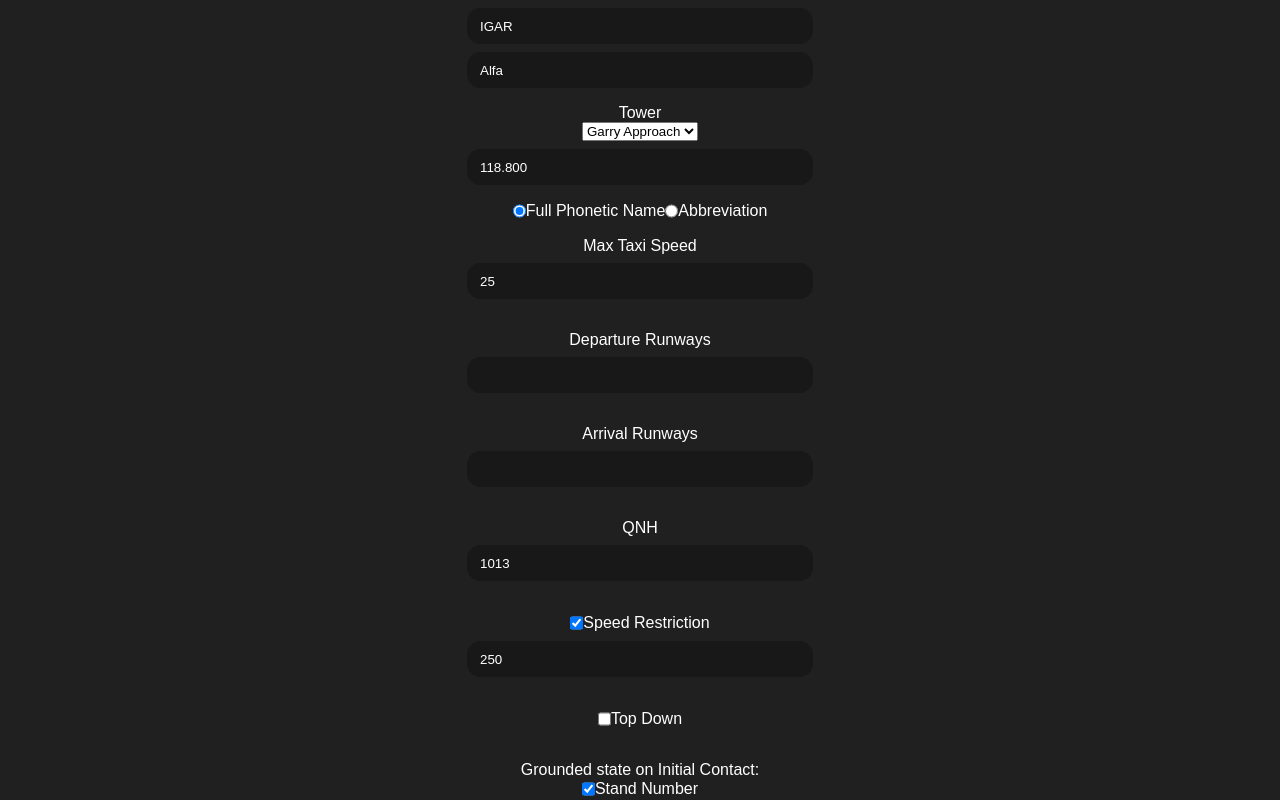
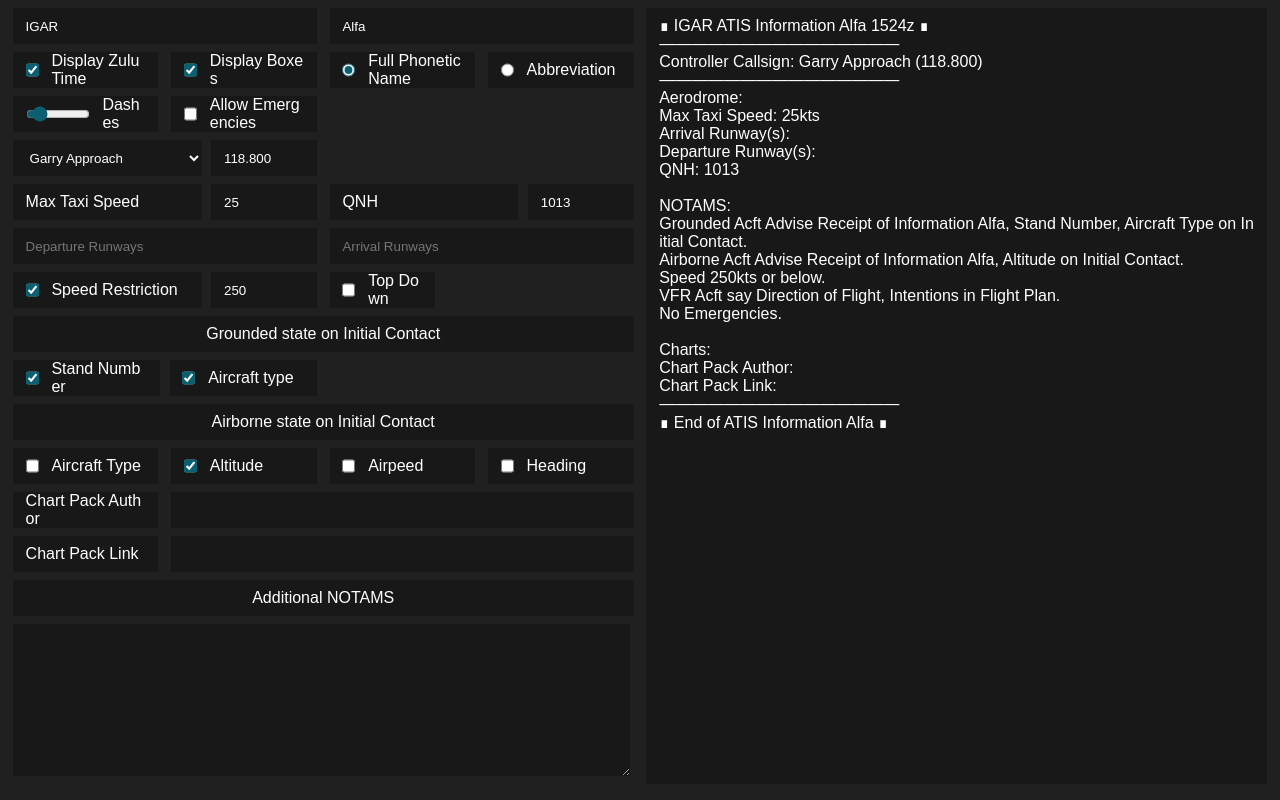
Before and after one commit to FormicAcidGD/atisgen, a Vue app: page / in a window 1280 px wide. Shown: the top 800 px of the page. Built offline with nearby package versions, Linux system fonts and the light colour scheme.

Commit message:
Update UI

```diff
--- a/src/App.vue
+++ b/src/App.vue
@@ -1,121 +1,150 @@
 <template>
-  <div class="vflex">
+    <div class="body">
+        <div class="vflex options">
+            <div class="hflex">
                 <SearchField :value="atis.airport" placeholder="Airport" :items="airports" :display-text="i => getAirport(i).friendlyName" @change="v => {atis.airport = v; atis.towerCallsign = getAirport(v).towerCallsigns[0]; atis.towerFrequency = getAirport(v).defaultTowerFrequency; atis.groundFrequency = getAirport(v).defaultGroundFrequency}"></SearchField>
                 <SearchField :value="atis.information" placeholder="Information" :items="phonetics" :display-text="i => `${i} (${getPhonetic(i)})`" @change="v => atis.information = v"></SearchField>
-    <div class="vflex section">
-        <div class="hflex">
-            <div class="vflex">
-                <p>Tower</p>
-                <select @change="v => atis.towerCallsign = (v.currentTarget as HTMLInputElement).value">
-                    <option :value="i" v-for="i in getAirport(atis.airport).towerCallsigns">{{ i }}</option>
-                </select>
-                <input type="text" placeholder="Tower Frequency" v-model="atis.towerFrequency">
-            </div>
-
-        </div>
-        <div class="hflex" @click="atis.hasGround = !atis.hasGround" v-if="getAirport(atis.airport).hasGround">
-            <input type="checkbox" :checked="atis.hasGround">
-            <p>Ground Controller</p>
-        </div>
-        <input type="text" placeholder="Ground Frequency" v-if="atis.hasGround && getAirport(atis.airport).hasGround" v-model="atis.groundFrequency">
             </div>
             <div class="hflex">
-        <div class="hflex" name="info" @click="atis.phoneticAbbr = false">
+                <div class="hflex boxed half" @click="atis.zuluTime = !atis.zuluTime">
+                    <input type="checkbox" :checked="atis.zuluTime">
+                    <p>Display Zulu Time</p>
+                </div>
+                <div class="hflex boxed half" @click="atis.boxes = !atis.boxes">
+                    <input type="checkbox" :checked="atis.boxes">
+                    <p>Display Boxes</p>
+                </div>
+                <div class="hflex boxed half" name="info" @click="atis.phoneticAbbr = false">
                     <input type="radio" :checked="!atis.phoneticAbbr">
                     <p>Full Phonetic Name</p>
                 </div>
-        <div class="hflex" name="info" @click="atis.phoneticAbbr = true">
+                <div class="hflex boxed half" name="info" @click="atis.phoneticAbbr = true">
                     <input type="radio" :checked="atis.phoneticAbbr">
                     <p>Abbreviation</p>
                 </div>
             </div>
-    <div class="vflex section">
+            <div class="hflex">
+                <div class="hflex boxed half">
+                    <input type="range" min="10" max="50" v-model="atis.dashes" :style="{width: '5vw'}">
+                    <p>Dashes</p>
+                </div>
+                <div class="hflex boxed half" @click="atis.emergencies = !atis.emergencies">
+                    <input type="checkbox" :checked="atis.emergencies">
+                    <p>Allow Emergencies</p>
+                </div>
+                <div class="hflex boxed half hidden"></div>
+                <div class="hflex boxed half hidden"></div>
+            </div>
+            <div class="hflex">
+                <div class="hflex smallgap">
+                    <select @change="v => atis.towerCallsign = (v.currentTarget as HTMLInputElement).value">
+                                <option :value="i" v-for="i in getAirport(atis.airport).towerCallsigns">{{ i }}</option>
+                    </select>
+                    <input type="text" placeholder="Tower Frequency" v-model="atis.towerFrequency" class="shortened">
+                </div>
+                <div class="hflex smallgap">
+                    <div class="hflex medium boxed" @click="atis.hasGround = !atis.hasGround" v-if="getAirport(atis.airport).hasGround">
+                        <input type="checkbox" :checked="atis.hasGround">
+                        <p>Ground Controller</p>
+                    </div>
+                    <input type="text" class="shortened" placeholder="Ground Frequency" v-if="atis.hasGround && getAirport(atis.airport).hasGround" v-model="atis.groundFrequency">
+                </div>
+            </div>
+            <div class="hflex">
+                <div class="hflex smallgap">
+                    <div class="boxed medium hflex">
                         <p>Max Taxi Speed</p>
-        <input type="number" v-model="atis.taxiSpeed">
                     </div>
-    <div class="vflex section">
-        <p>Departure Runways</p>
-        <input type="text" v-model="atis.depRunways">
+                    <input type="number" v-model="atis.taxiSpeed" class="shortened" placeholder="Max Taxi Speed">
                 </div>
-    <div class="vflex section">
-        <p>Arrival Runways</p>
-        <input type="text" v-model="atis.arrRunways">
+                <div class="hflex smallgap">
+                    <div class="boxed medium hflex">
+                        <p>QNH</p>
                     </div>
-    <div class="vflex section">
-        <p>QNH</p>
-        <input type="number" v-model="atis.qnh">
+                    <input type="number" v-model="atis.qnh" class="shortened" placeholder="QNH">
                 </div>
-    <div class="vflex section">
-        <div class="hflex" @click="atis.speedLimit = !atis.speedLimit">
+            </div>
+            <div class="hflex">
+                <input type="number" v-model="atis.depRunways" placeholder="Departure Runways">
+                <input type="number" v-model="atis.arrRunways" placeholder="Arrival Runways">
+            </div>
+            <div class="hflex">
+                <div class="hflex smallgap">
+                    <div class="hflex medium boxed" @click="atis.speedLimit = !atis.speedLimit">
                         <input type="checkbox" :checked="atis.speedLimit">
                         <p>Speed Restriction</p>
                     </div>
-        <input type="number" v-model="atis.speed" v-if="atis.speedLimit">
+                    <input type="text" class="shortened" placeholder="Speed Limit" v-if="atis.speedLimit" v-model="atis.speed">
                 </div>
-    <div class="section vflex">
-        <div class="hflex" @click="atis.topDown = !atis.topDown">
+                <div class="hflex smallgap">
+                    <div class="hflex shortened boxed" @click="atis.topDown = !atis.topDown">
                         <input type="checkbox" :checked="atis.topDown">
                         <p>Top Down</p>
                     </div>
-        <input type="text" v-model="atis.topDownText" v-if="atis.topDown">
+                    <input type="text" class="medium" placeholder="Top Down Airports" v-if="atis.topDown" v-model="atis.topDownText">
                 </div>
-    <div class="section vflex">
-        <p>Grounded state on Initial Contact:</p>
-        <div class="hflex" @click="atis.groundedStand = !atis.groundedStand">
+            </div>
+            <div class="vflex boxed long">
+                <div class = "hflex long">
+                    <p>Grounded state on Initial Contact</p>
+                </div>
+            </div>
+            <div class="hflex smallgap">
+                <div class="hflex boxed half" @click="atis.groundedStand = !atis.groundedStand">
                     <input type="checkbox" :checked="atis.groundedStand">
                     <p>Stand Number</p>
                 </div>
-        <div class="hflex" @click="atis.groundedType = !atis.groundedType">
+                <div class="hflex boxed half" @click="atis.groundedType = !atis.groundedType">
                     <input type="checkbox" :checked="atis.groundedType">
                     <p>Aircraft type</p>
                 </div>
             </div>
-    <div class="section vflex">
-        <p>Airborne state on Initial Contact:</p>
-        <div class="hflex" @click="atis.airborneType = !atis.airborneType">
+            <div class="vflex boxed long">
+                <div class = "hflex long">
+                    <p>Airborne state on Initial Contact</p>
+                </div>
+            </div>
+            <div class="hflex">
+                <div class="hflex boxed half" @click="atis.airborneType = !atis.airborneType">
                     <input type="checkbox" :checked="atis.airborneType">
                     <p>Aircraft Type</p>
                 </div>
-        <div class="hflex" @click="atis.airborneAlt = !atis.airborneAlt">
+                <div class="hflex boxed half" @click="atis.airborneAlt = !atis.airborneAlt">
                     <input type="checkbox" :checked="atis.airborneAlt">
                     <p>Altitude</p>
                 </div>
-        <div class="hflex" @click="atis.airborneSpeed = !atis.airborneSpeed">
+                <div class="hflex boxed half" @click="atis.airborneSpeed = !atis.airborneSpeed">
                     <input type="checkbox" :checked="atis.airborneSpeed">
                     <p>Airpeed</p>
                 </div>
-        <div class="hflex" @click="atis.airborneHeading = !atis.airborneHeading">
+                <div class="hflex boxed half" @click="atis.airborneHeading = !atis.airborneHeading">
                     <input type="checkbox" :checked="atis.airborneHeading">
                     <p>Heading</p>
                 </div>
             </div>
-    <div class="hflex" @click="atis.emergencies = !atis.emergencies">
-        <input type="checkbox" :checked="atis.emergencies">
-        <p>Allow Emergencies</p>
+            <div class="hflex">
+                <div class="hflex half boxed">
+                    <p>Chart Pack Author</p>
+
                 </div>
-    <div class="section vflex">
-        <p>Additional Notams</p>
+                <input type="text" v-model="atis.chartAuthor" class="fancy">
+            </div>
+            <div class="hflex">
+                <div class="hflex half boxed">
+                    <p>Chart Pack Link</p>
+
+                </div>
+                <input type="text" v-model="atis.chartLink" class="fancy">
+            </div>
+            <div class="vflex boxed long">
+                <div class = "hflex long">
+                    <p>Additional NOTAMS</p>
+                </div>
+            </div>
+            <div class="hflex">
                 <textarea cols="30" rows="10" v-model="atis.extraNotams"></textarea>
             </div>
-    <div class="vflex section">
-        <p>Chart Pack Author</p>
-        <input type="text" v-model="atis.chartAuthor">
-    </div>
-    <div class="vflex section">
-        <p>Chart Pack Link</p>
-        <input type="text" v-model="atis.chartLink">
-    </div>
-    <div class="hflex">
-            <input type="range" min="10" max="50" v-model="atis.dashes">
-            <p>Dashes</p>
-        </div>
-    <div class="hflex" @click="atis.zuluTime = !atis.zuluTime">
-        <input type="checkbox" :checked="atis.zuluTime">
-        <p>Display Zulu Time</p>
-    </div>
-    <div class="hflex" @click="atis.boxes = !atis.boxes">
-        <input type="checkbox" :checked="atis.boxes">
-        <p>Display Boxes</p>
+
         </div>
         <div class="atis">
             <p>
@@ -203,21 +232,23 @@ let atis = reactive({
     airborneSpeed: false,
     speed: 250,
     speedLimit: true,
-    extraNotams: ""
+    extraNotams: "",
+    sids: true
 })
 </script>
 
 <style scoped>
 .atis {
     background-color: #181818;
-    width: 50vw;
+    width: 46.5vw;
+    height: 95vh;
     padding: 1vh 1vw 1vh 1vw;
-    border-radius: 1em;
     margin-top: 1vh;
 }
 input[type=checkbox],input[type=radio], input[type=range] {
     width: auto;
     margin: 0;
+    accent-color: #0c5f71;
 }
 input[type=range] {
     padding: 0;
@@ -229,4 +260,66 @@ p {
     margin-top: 2vh;
     margin-bottom: 2vh;
 }
+.options {
+    width: 48.5vw;
+    margin-left: 1vw;
+
+}
+.body {
+       align-items: start;
+}
+.hflex {
+    width: 48.5vw;
+}
+.long {
+    width: 46.5vw;
+    height: 2.5vh;
+    justify-content: center;
+}
+select {
+    width: 14.75vw;
+    padding: 1vh 1vw 1vh 1vw;
+    height: 4.5vh;
+    margin-top: 1vh;
+    border: none;
+    background-color: #181818;
+    color: white;
+}
+.medium {
+    width: 12.75vw;
+}
+.half {
+    width: 9.5vw;
+}
+.shortened {
+    width: 6.25vw;
+}
+.smallgap {
+    gap: 0.5vw !important;
+}
+.smallgap {
+    gap: 0.75vw !important;
+}
+.boxed {
+    background-color: #181818;
+    height: 2.5vh;
+    margin-top: 1vh;
+    padding: 1vh 1vw 1vh 1vw;
+}
+.hidden {
+    opacity: 0;
+}
+.fancy {
+    width: 34.75vw;
+}
+textarea {
+    width: 47vw;
+    min-width: 47vw;
+    max-width: 47vw;
+    height: 17vh;
+    min-height: 17vh;
+    max-height: 17vh;
+    margin-top: 1vh;
+}
+
 </style>
--- a/src/assets/main.css
+++ b/src/assets/main.css
@@ -2,7 +2,7 @@ body {
     margin: 0;
     background-color: #202020;
     color: white;
-    /* overflow: hidden; */
+    overflow: hidden;
 }
 * {
     font-family: Arial, Helvetica, sans-serif;
@@ -11,36 +11,39 @@ body {
     word-break: break-all;
 }
 .body {
-    padding-top: 2.5vh;
-    height: 92.5vh;
-    width: 95vw;
-    padding-left: 2.5vw;
-    padding-right: 2.5vw;
+    height: 100vh;
+    width: 100vw;
+    /* display: flex; */
+    /* flex-direction: column; */
+    /* align-items: center; */
     display: flex;
-    flex-direction: column;
+    flex-direction: row !important;
     align-items: center;
+    gap: 1vw;
 }
 .hflex {
     display: flex;
     flex-direction: row !important;
     align-items: center;
+    gap: 1vw;
 }
 .vflex {
     display: flex;
     flex-direction: column !important;
     align-items: center;
+    /* gap: 0.25vh; */
 }
 .bodyh {
     height: 92.5vh;
 }
 input, button {
-    width: 25vw;
+    width: 21.75vw;
     height: 2.5vh;
     background-color: #181818;
     border: none;
     color: white;
     padding: 1vh 1vw 1vh 1vw;
-    border-radius: 1em;
+    /* border-radius: 1em; */
     margin-top: 1vh;
 }
 button {
@@ -53,13 +56,12 @@ button {
 
 textarea {
     border: none;
-    margin-top: 1em;
     background-color: #181818;
-    border-radius: 0.5em;
+    /* border-radius: 0.5em; */
     padding: 0.5em;
     color: white;
     width: 40vw;
-    font-size: 3vh;
+    font-size: 2vh;
 }
 textarea::placeholder {
     color: white;
```
Also changed, not shown: src/components/SearchField.vue (+4 -4 lines). Lines whose indentation alone changed are shown as unchanged.
